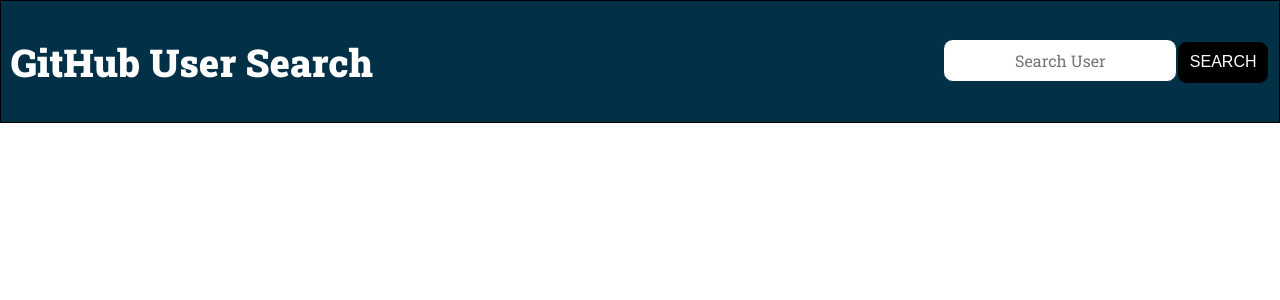
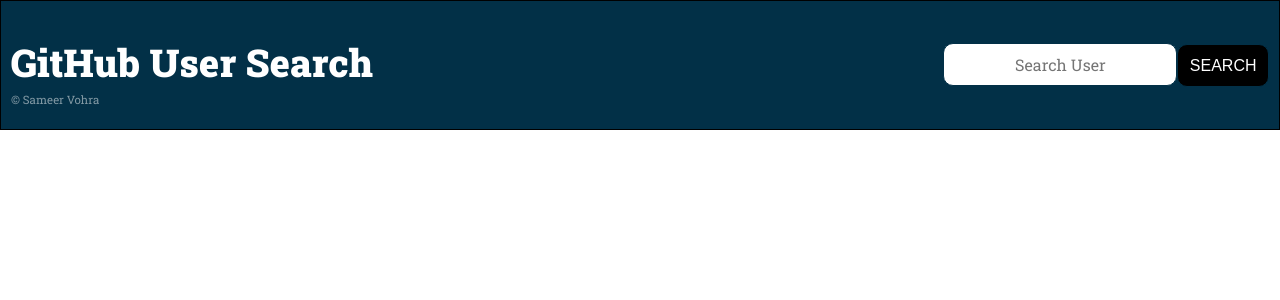
Before and after one commit to SameerVohra/GitUserSearch, a React (Vite) app: page / in a window 1280 px wide. Shown: the top 300 px of the page. Built offline with nearby package versions, Linux system fonts and the light colour scheme.

Commit message:
Made a small change in css

```diff
--- a/index.html
+++ b/index.html
@@ -15,6 +15,9 @@
 <link rel="preconnect" href="https://fonts.googleapis.com">
 <link rel="preconnect" href="https://fonts.gstatic.com" crossorigin>
 <link href="https://fonts.googleapis.com/css2?family=Archivo+Black&display=swap" rel="stylesheet">
+<link rel="preconnect" href="https://fonts.googleapis.com">
+<link rel="preconnect" href="https://fonts.gstatic.com" crossorigin>
+<link href="https://fonts.googleapis.com/css2?family=Archivo+Black&family=Montserrat:wght@100&display=swap" rel="stylesheet">
     <!-- <link rel="icon" type="image/svg+xml" href="/vite.svg" /> -->
     <meta name="viewport" content="width=device-width, initial-scale=1.0" />
     <title>Github User Search</title>
--- a/src/Components/GitSearch.jsx
+++ b/src/Components/GitSearch.jsx
@@ -21,7 +21,9 @@
     return (
         <>
         <div id="nav-bar">
-            <div id="logo"><h1>GitHub User Search</h1></div>
+            <div id="logo"><h1>GitHub User Search</h1>
+            <p>&copy; Sameer Vohra</p>
+            </div>
             <div id="srch">
                 <form className="form" onSubmit={getUser}>
                     <label htmlFor="query" className="label"></label>
@@ -46,7 +48,7 @@
                         </div>
                         <div id="details">
                             <p>Name: {users.name}</p>
-                            <p>Username: {users.login}</p>
+                            <p>Username: <span className="Uname">{users.login}</span></p>
                         </div>
                         <div id="button">
                             <Link to={`/userinfo/${users.login}`}><button>Know More</button></Link>
@@ -56,4 +58,5 @@
             )}
         </>
     );
+
 }
--- a/src/Components/UserCard.css
+++ b/src/Components/UserCard.css
@@ -12,6 +12,12 @@
   color: white;
   font-size: 1.2em;
   font-family: 'Roboto Slab', serif;
+}
+
+#nav-bar #logo p{
+  opacity: 0.5;
+  margin-top: -20px;
+  font-size: 0.6em;
 }
 
 #nav-bar #srch form input{
@@ -52,6 +58,7 @@
   justify-content: center;
   align-items: center;
   align-content: center;
+  padding: 20px;
   background-image:linear-gradient(to right, #36454F, #343434, #28282B) ;
 }
 
@@ -73,15 +80,19 @@
 #button button{
   padding: 10px;
   font-size: 1.2em;
-  background-image:linear-gradient(to right, #36454F, #343434, #28282B) ;
+  background-color: #300008;
   color: white;
   cursor: pointer;
-  border: 0px solid black;
-  transition: 200ms ease-in-out;
+  border: 1px solid black;
+  transition: 150ms ease-in-out;
 }
 
 #button button:hover{
-  color: white;
-  background-color: black;
-  box-shadow: 0px 4px 4px 4px white;
+  color: black;
+  background-color: white;
 }
+
+.Uname{
+  font-weight: lighter;
+font-family: 'Montserrat', sans-serif;
+}
--- a/src/Components/UserPage.css
+++ b/src/Components/UserPage.css
@@ -1,6 +1,7 @@
 #container{
     height: 5em;
 }
+
 
 #head-bar{
     display: flex;
@@ -35,12 +36,14 @@
     border: 1px solid black;
     display: flex;
     flex-direction: column;
+    padding: 20px;
 }
 
 #follow{
     border: 1px solid black;
     display: flex;
     flex-direction: column;
+    padding: 20px;
 }
 
 #repo li {
```
